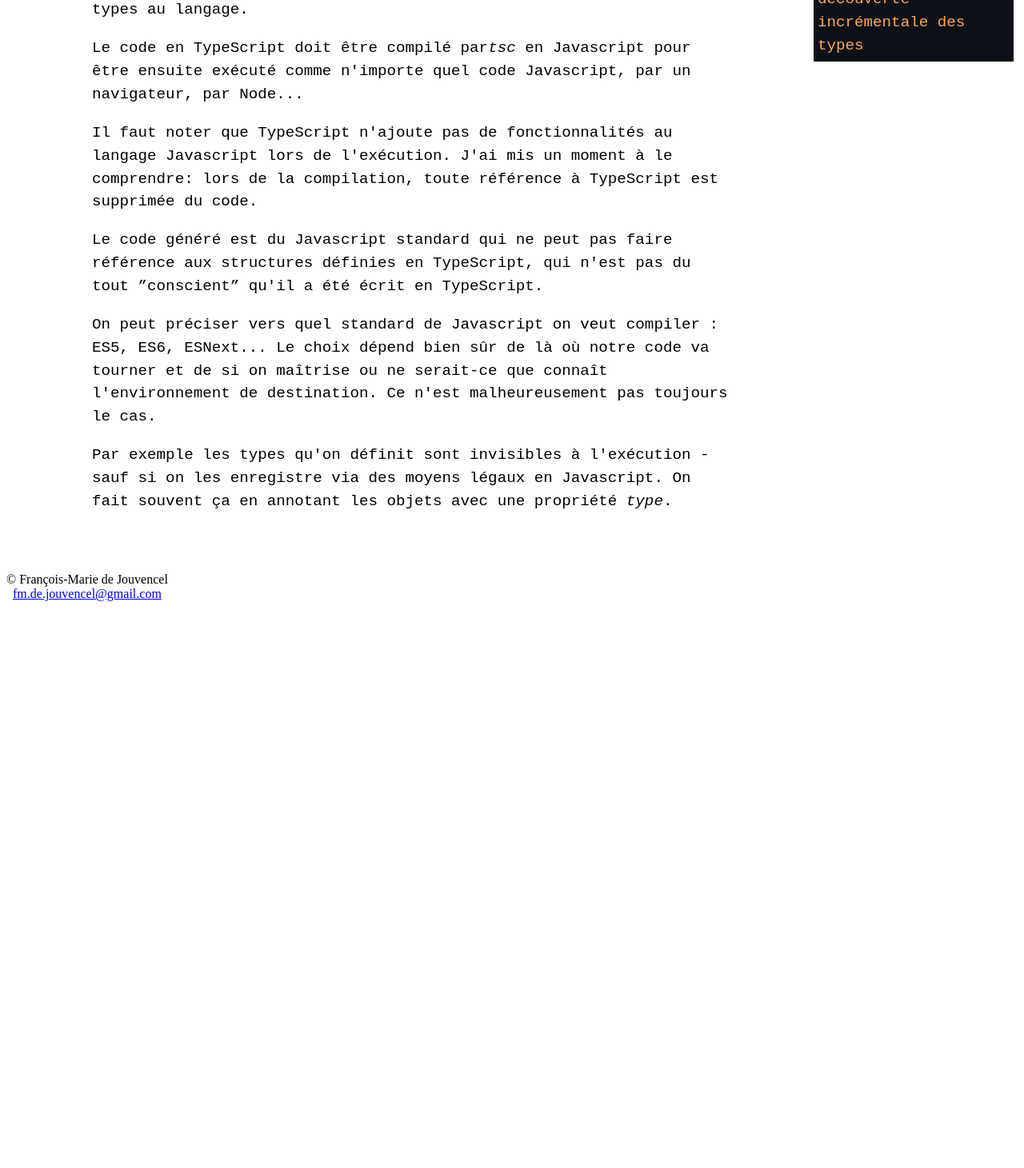
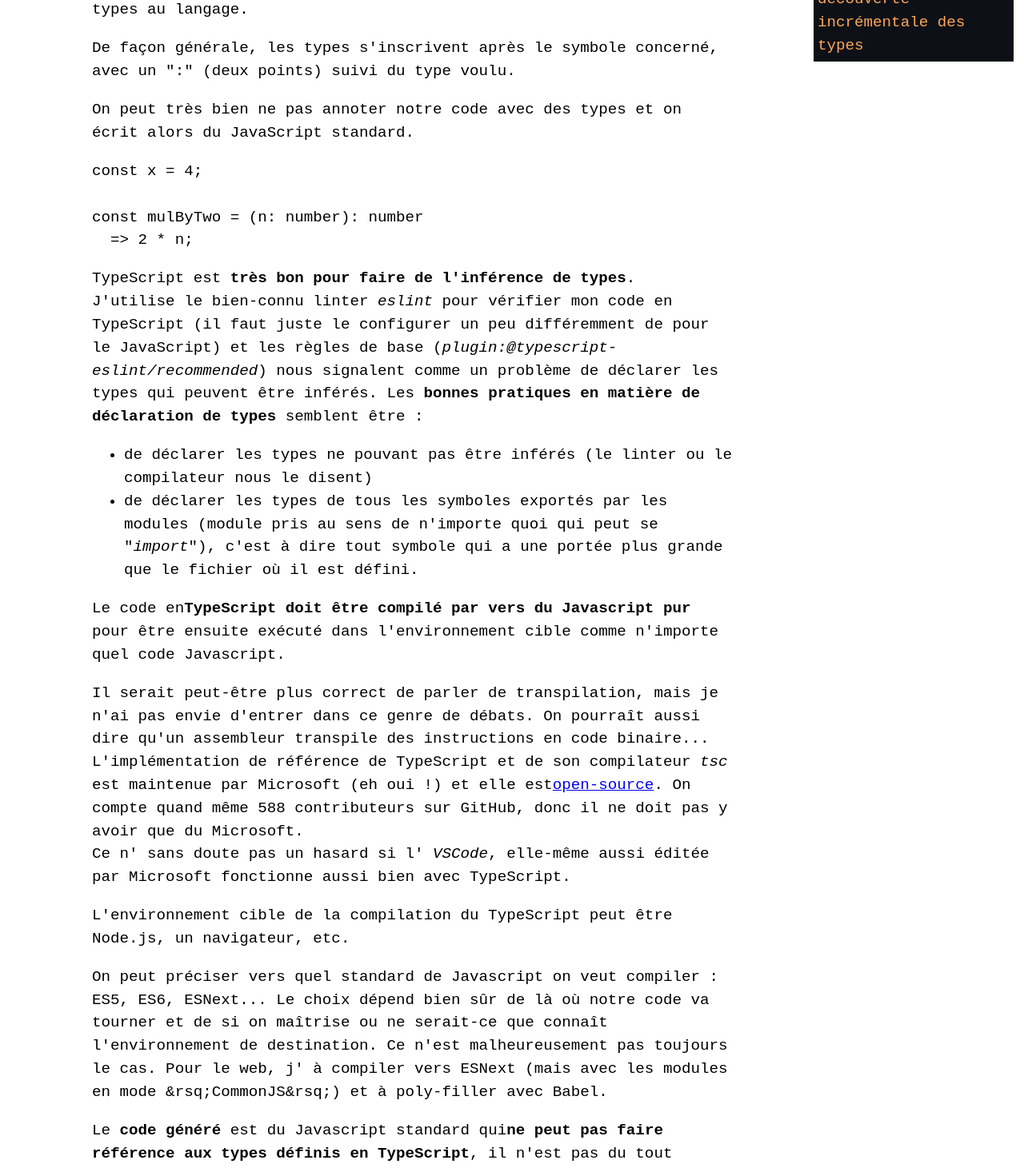
Before and after one commit to djfm/djfm.github.io, a React app: page /typescript in a window 1280 px wide. Shown: the part 320-1781 px from the top of the page at 80% size. Before the commit the page ends 1080 px from the top, so only its background shows below. Built offline with nearby package versions, Linux system fonts and the light colour scheme; the HTML template or start-up script is replaced by a standard one.

Commit message:
working on typescript intro

```diff
--- a/src/client/Components/TypeScript/0-Introduction.tsx
+++ b/src/client/Components/TypeScript/0-Introduction.tsx
@@ -2,12 +2,19 @@ import React from 'react';
 
 import {
   Article,
+  Pre,
+  NoWrap,
   H1,
 } from '../common/Styled';
 
 import {
   useDocument,
 } from '../common/hooks';
+
+const basicTypeExample = `const x = 4;
+
+const mulByTwo = (n: number): number
+  => 2 * n;`;
 
 export const Introduction: React.FC<{
   title: string,
@@ -23,15 +30,87 @@ export const Introduction: React.FC<{
   const markup = (
     <Article>
       <H1>{title}</H1>
+      <section>
+        <header>
+          TypeScript est un <strong>sur-ensemble de Javascript</strong> qui
+          ajoute un <strong>système</strong> de types au langage.
+        </header>
+        <p>
+          De façon générale, les types s&apos;inscrivent après le symbole concerné,
+          avec un &quot;:&quot; (deux points) suivi du type voulu.
+        </p>
+        <p>
+          On peut très bien ne pas annoter notre code avec des types et
+          on écrit alors du JavaScript standard.
+        </p>
+        <Pre><code className="language-typescript">{basicTypeExample}</code></Pre>
+        <section>
+          TypeScript est <strong>très bon pour faire de l&apos;inférence de types</strong>.
+          <br />
+          J&apos;utilise le bien-connu linter <i>eslint</i> pour vérifier mon code en TypeScript
+          (il faut juste le configurer un peu différemment de pour le JavaScript) et les règles de
+          base (<i>plugin:@typescript-eslint/recommended</i>) nous signalent
+          comme un problème de déclarer les types qui peuvent être inférés.
+          Les <strong>bonnes pratiques en matière de déclaration de types</strong> semblent être :
+          <ul>
+            <li>
+              de déclarer les types ne pouvant pas être inférés
+              (le linter ou le compilateur nous le disent)
+            </li>
+            <li>
+              de déclarer les types de tous les symboles
+              exportés par les modules (module pris au sens de
+              n&apos;importe quoi qui peut se &quot;<i>import</i>&quot;),
+              c&apos;est à dire tout symbole qui a
+              une portée plus grande que le fichier où il est défini.
+            </li>
+          </ul>
+        </section>
+      </section>
       <p>
-        TypeScript est un <strong>sur-ensemble de Javascript</strong> qui
-        ajoute un <strong>système</strong> de types au langage.
+        Le code en
+        <strong>
+          TypeScript doit être compilé par vers du Javascript pur
+        </strong> pour être ensuite exécuté dans l&apos;environnement cible
+        comme n&apos;importe quel code Javascript.
+      </p>
+      <aside>
+        Il serait peut-être plus correct de parler de transpilation, mais je n&apos;ai
+        pas envie d&apos;entrer dans ce genre de débats. On pourraît aussi dire
+        qu&apos;un assembleur transpile des instructions en code binaire...
+      </aside>
+      <aside>
+        L&apos;implémentation de référence de TypeScript et de son compilateur <i>tsc</i> est
+        maintenue par Microsoft (eh oui !) et elle est
+        <a target="_blank" rel="noreferrer" href="https://github.com/microsoft/TypeScript">open-source</a>.
+        On compte quand même 588 contributeurs sur GitHub,
+        donc il ne doit pas y avoir que du Microsoft.
+        <br />
+        Ce n&apos; sans doute pas un hasard si
+        l&apos; <i>VSCode</i>, <NoWrap>elle-même</NoWrap> aussi
+        éditée par Microsoft fonctionne aussi bien avec TypeScript.
+      </aside>
+      <p>
+        L&apos;environnement cible de la compilation du TypeScript peut être Node.js,
+        un navigateur, etc.
       </p>
       <p>
-        Le code en TypeScript doit être compilé par
-        <i>tsc</i> en Javascript pour être ensuite exécuté
-        comme n&apos;importe quel code Javascript,
-        par un navigateur, par Node...
+        On peut préciser vers quel standard de Javascript
+        on veut compiler : ES5, ES6, ESNext...
+        Le choix dépend bien sûr de là où notre code va
+        tourner et de si on maîtrise ou ne serait-ce que
+        connaît l&apos;environnement de destination. Ce n&apos;est
+        malheureusement pas toujours le cas. Pour le web, j&apos; à compiler
+        vers ESNext (mais avec les modules en mode &rsq;CommonJS&rsq;)
+        et à poly-filler avec Babel.
+      </p>
+      <p>
+        Le <strong>code généré</strong> est du Javascript standard qui
+        <strong>
+          ne peut pas faire référence aux types définis en TypeScript
+        </strong>,
+        il n&apos;est pas du tout &rdquo;conscient&rdquo; qu&apos;il a été écrit en TypeScript
+        puis compilé.
       </p>
       <p>
         Il faut noter que TypeScript n&apos;ajoute pas
@@ -41,20 +120,7 @@ export const Introduction: React.FC<{
         lors de la compilation, toute référence à TypeScript
         est supprimée du code.
       </p>
-      <p>
-        Le code généré est du Javascript standard
-        qui ne peut pas faire référence aux structures
-        définies en TypeScript, qui n&apos;est pas du tout
-        &rdquo;conscient&rdquo; qu&apos;il a été écrit en TypeScript.
-      </p>
-      <p>
-        On peut préciser vers quel standard de Javascript
-        on veut compiler : ES5, ES6, ESNext...
-        Le choix dépend bien sûr de là où notre code va
-        tourner et de si on maîtrise ou ne serait-ce que
-        connaît l&apos;environnement de destination. Ce n&apos;est
-        malheureusement pas toujours le cas.
-      </p>
+
       <p>
         Par exemple les types qu&apos;on définit sont invisibles à l&apos;exécution - sauf
         si on les enregistre via des moyens légaux en Javascript. On fait souvent ça en
```
